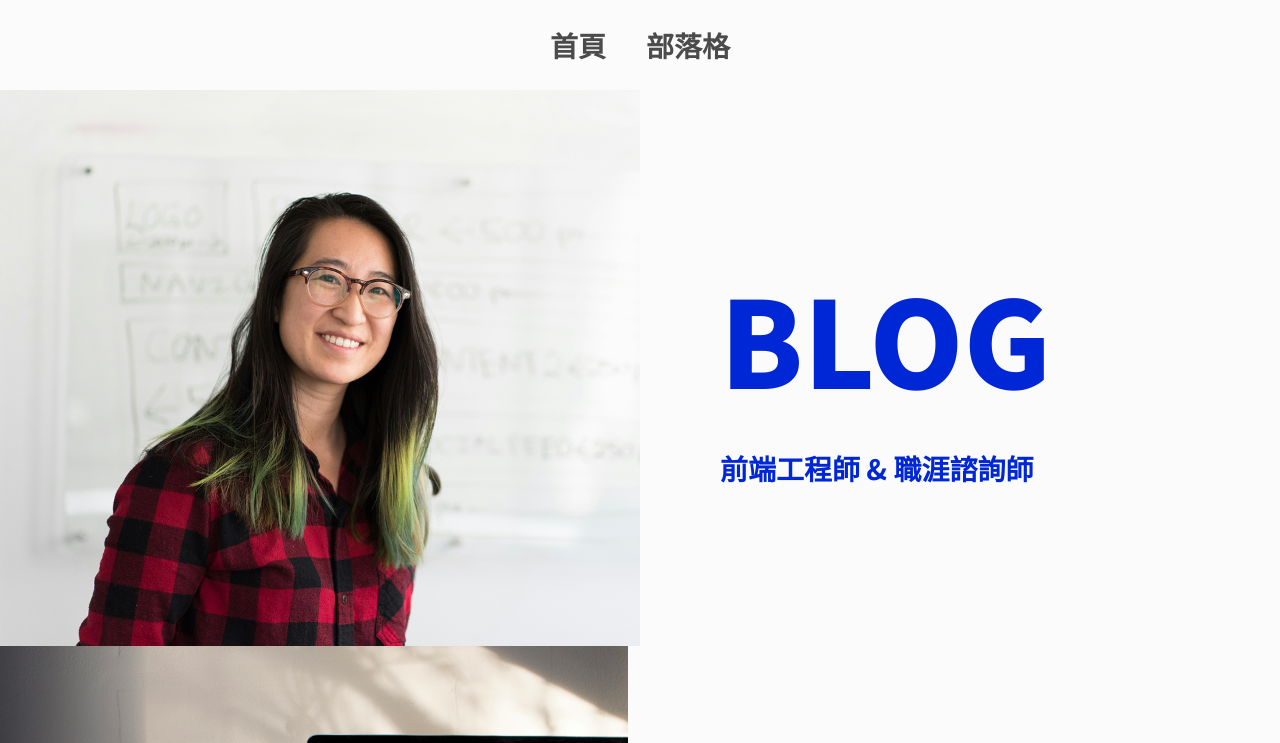
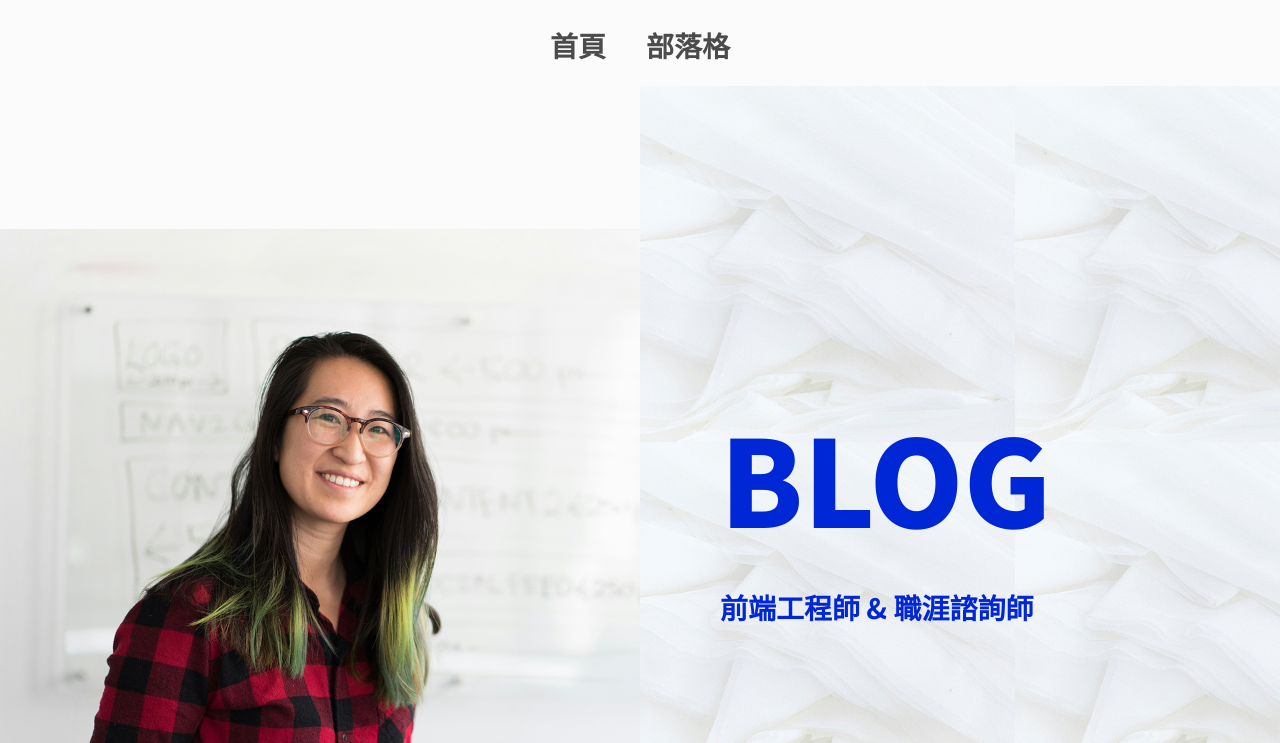
Before and after one commit to CHEN-YU-LAN/2025HTMLFinalHW, a plain HTML site: page index.html in a window 1280 px wide. Shown: the top 743 px of the page. Drawn offline with nearby package versions, Linux system fonts and the light colour scheme.

Commit message:
調整背景
css:banner-content

```diff
--- a/style.css
+++ b/style.css
@@ -101,9 +101,11 @@ body {
     display: flex;
     justify-content: center;
     align-items: center;
+    height: 834px;
 }
 .banner-img-container {
     width: 50%;
+
 }
 .banner .banner-img {
     width: 100%;
@@ -111,9 +113,10 @@ body {
 }
 .banner-content {
     width: 50%;
-    padding-left: 80px;
-    background: url("../images/hero-section2.png");
+    padding: 300px 80px;
+    background: url("images/hero-section2.png");
 }
+
 .banner-content .title {
     font-size: 120px;
     font-weight: 900;
```
Also changed, not shown: images/hero-section2.png (renamed from images/HeroSection2.png).
